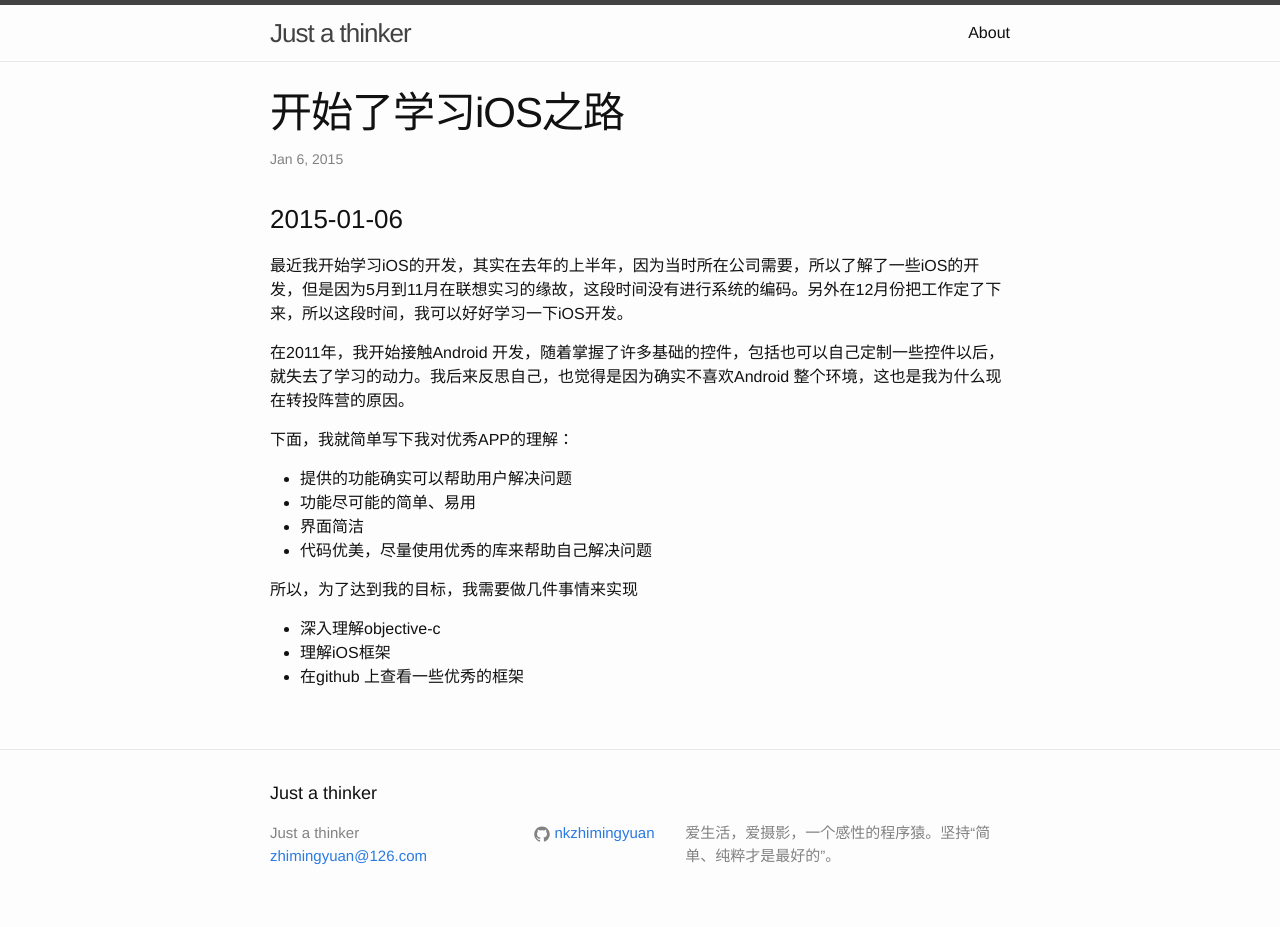
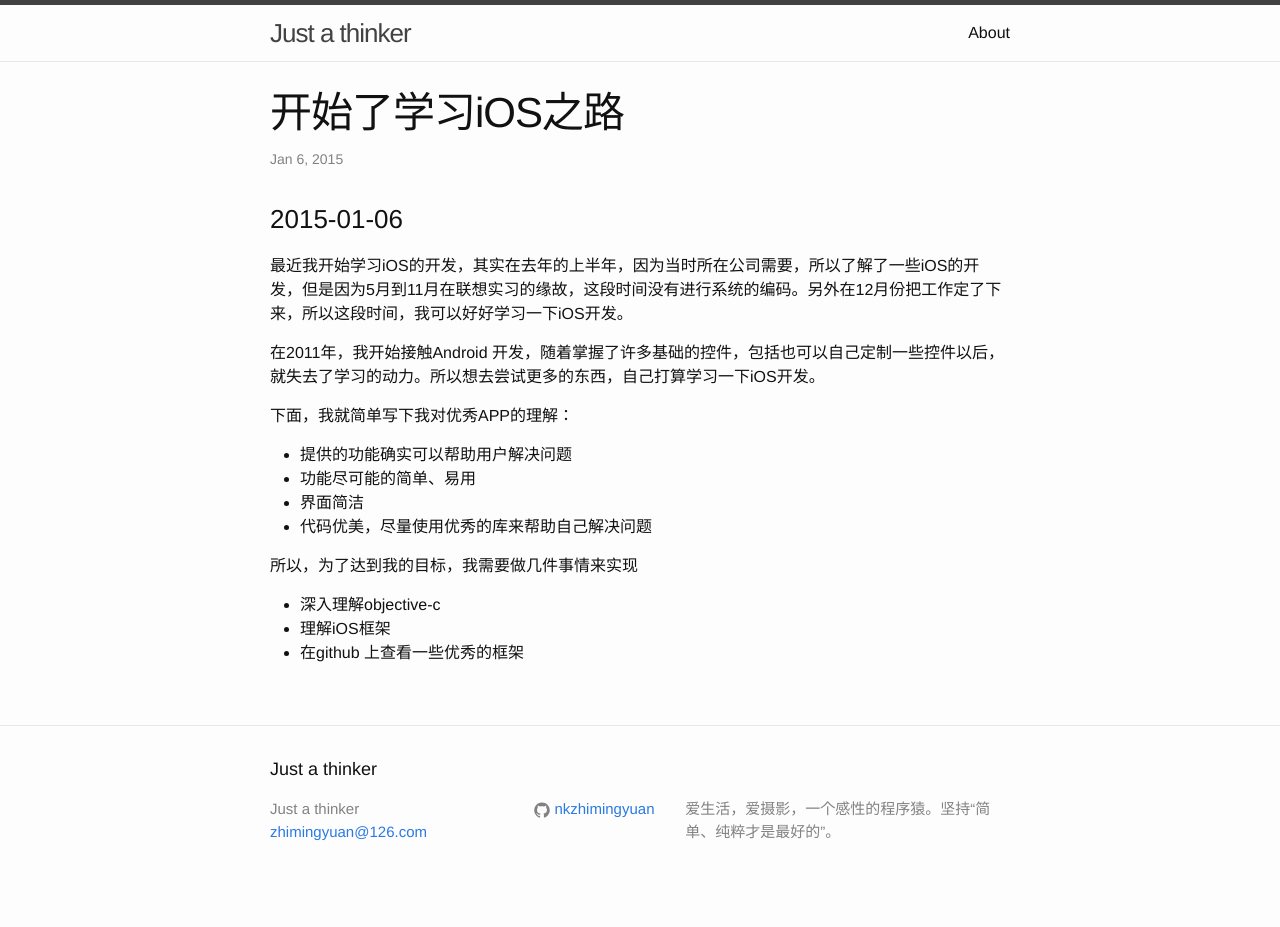
Before and after one commit to tccy/nkzhimingyuan.github.io, a Jekyll site: the page built from _posts/2015-01-06-开始了学习iOS之路.md, in a window 1280 px wide. Built offline with Jekyll 4.4.1, drawn with Linux system fonts in a browser that asks for light colours; comment, search, counter and statistics services are not loaded; after the commit the page ends 903 px from its top, so only the background shows below that.

Commit message:
change some thing

```diff
--- a/_posts/2015-01-06-开始了学习iOS之路.md
+++ b/_posts/2015-01-06-开始了学习iOS之路.md
@@ -5,7 +5,7 @@ title: 开始了学习iOS之路
 ###2015-01-06
 最近我开始学习iOS的开发，其实在去年的上半年，因为当时所在公司需要，所以了解了一些iOS的开发，但是因为5月到11月在联想实习的缘故，这段时间没有进行系统的编码。另外在12月份把工作定了下来，所以这段时间，我可以好好学习一下iOS开发。
 
-在2011年，我开始接触Android 开发，随着掌握了许多基础的控件，包括也可以自己定制一些控件以后，就失去了学习的动力。我后来反思自己，也觉得是因为确实不喜欢Android 整个环境，这也是我为什么现在转投阵营的原因。
+在2011年，我开始接触Android 开发，随着掌握了许多基础的控件，包括也可以自己定制一些控件以后，就失去了学习的动力。所以想去尝试更多的东西，自己打算学习一下iOS开发。
 
 下面，我就简单写下我对优秀APP的理解：
 - 提供的功能确实可以帮助用户解决问题
```
